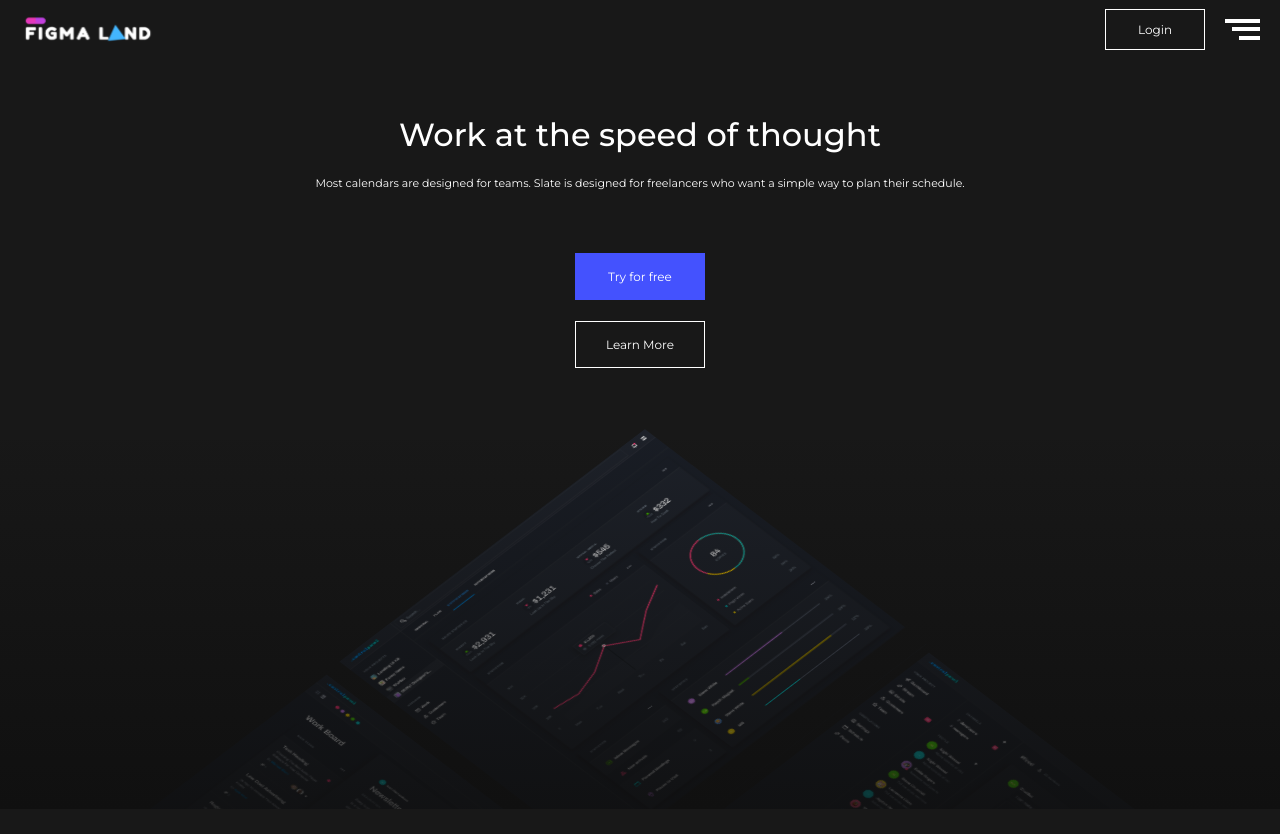
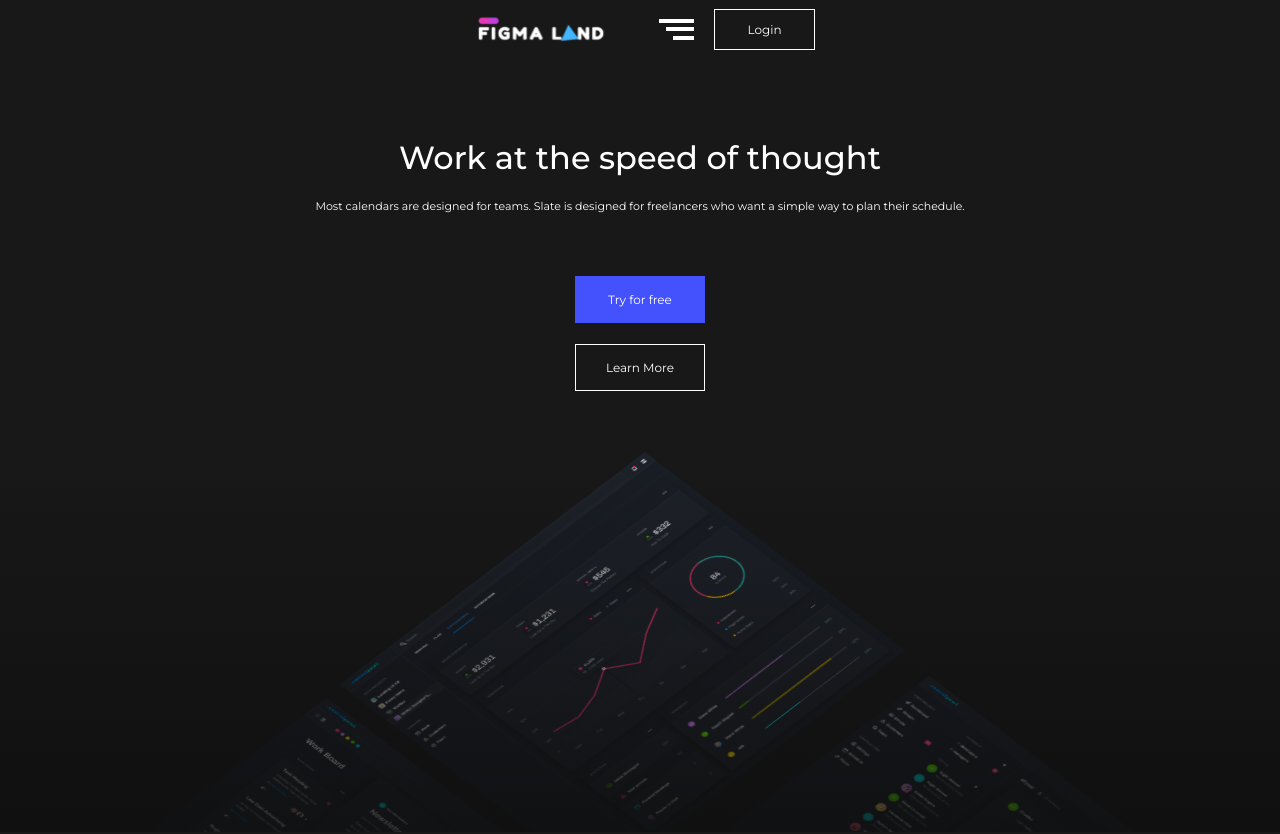
Before and after one commit to CrysLef/Figmaland, a React (Create React App) app: page / in a window 1280 px wide. Shown: the top 834 px of the page. Built offline with nearby package versions, Linux system fonts and the light colour scheme.

Commit message:
Modify the header for desktop

```diff
--- a/src/components/MainHeader/styles.js
+++ b/src/components/MainHeader/styles.js
@@ -6,18 +6,37 @@ export const Header = styled.header`
     align-items: center;
     justify-content: space-between;
     overflow: hidden;
+
+    @media (min-width: 1020px) {
+        justify-content: center;
+        margin-bottom: 8rem;
+    }
+
 `
 
 export const ButtonHeader = styled(Button)`
     padding: 1.2rem 3.2rem;
+
+    &:hover {
+        background-color: #fff;
+        color: #000;
+    }
 `
 
 export const Logo = styled.img`
     width: 18.6rem;
     height: 5.8rem;
+    margin-left: .8rem;
+    cursor: pointer;
 `
 
 export const WrapperMenu = styled.div`
     display: flex;
     align-items: center;
+
+
+    @media (min-width: 1020px) {
+        flex-direction: row-reverse;
+        margin-right: 2rem;
+    }
 `
```
